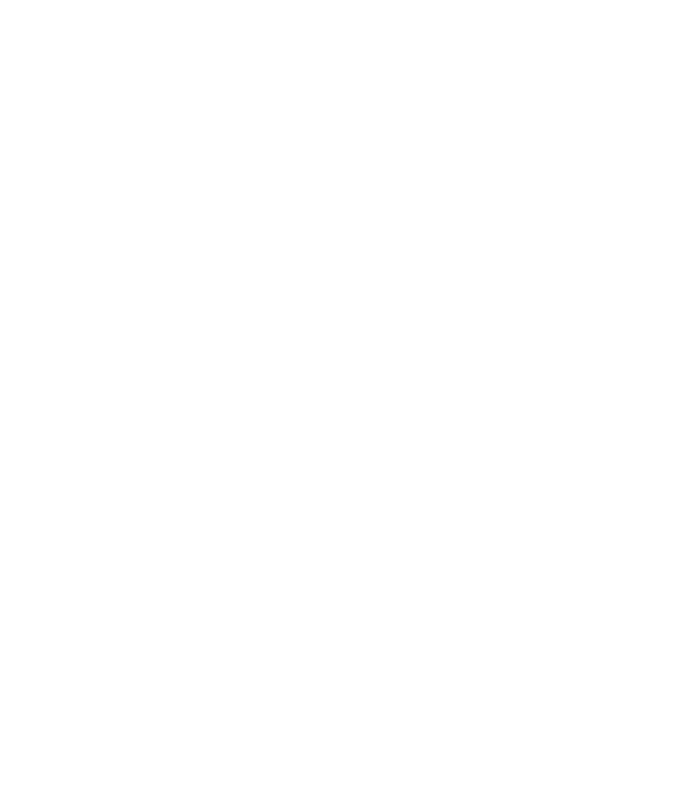
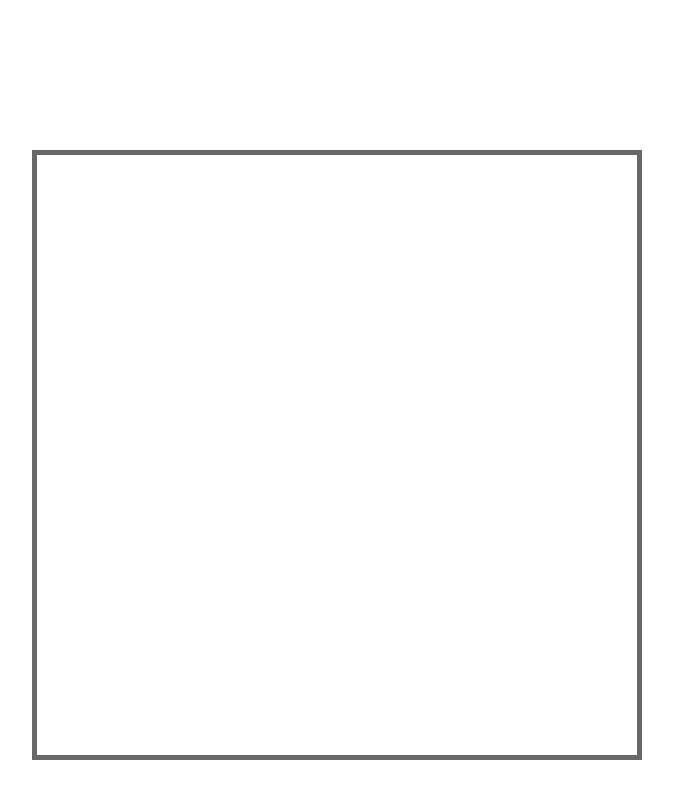
Before and after one commit to ehsan-saf/Etch-A-Sketch, a plain HTML site: page index.html in a window 1280 px wide. Shown: the whole page, without its empty margins (303-976 px from the left). Drawn offline with Linux system fonts and the light colour scheme.

Commit message:
Add container for painting

```diff
--- a/index.html
+++ b/index.html
@@ -11,7 +11,9 @@
 </head>
 
 <body>
+    <div class="container">
 
+    </div>
 </body>
 
 </html>
--- a/style.css
+++ b/style.css
@@ -0,0 +1,6 @@
+.container {
+    margin: 150px auto;
+    width: 600px;
+    height: 600px;
+    border: solid rgb(104, 104, 104) 5px;
+}
```
